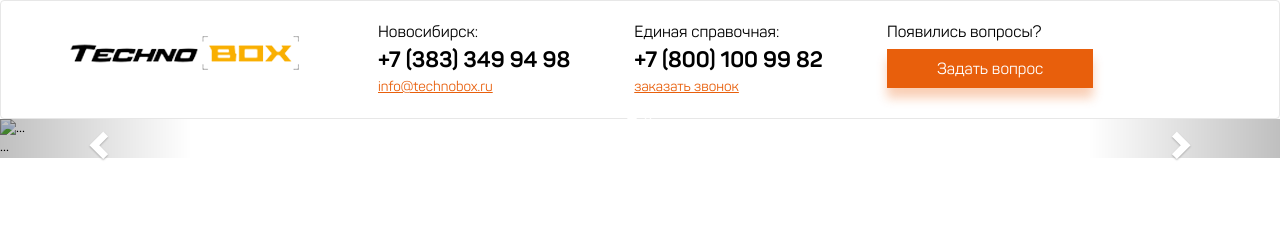
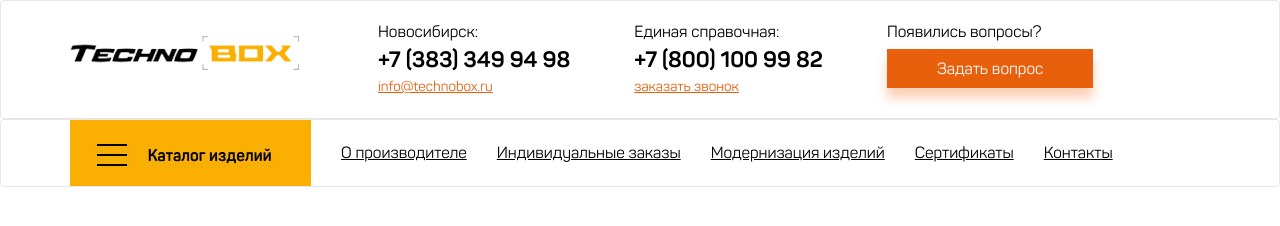
Before and after one commit to romaaverkin/technobox, a plain HTML site: page index.html in a window 1280 px wide. Drawn offline with nearby package versions, Linux system fonts and the light colour scheme.

Commit message:
Второе верхнее меню

```diff
--- a/scss/mysass.scss
+++ b/css/mysass.scss
@@ -38,7 +38,7 @@ h3{
     }
 }
 /*==========================header============================*/
-
+/*==============menu-top================*/
 .menu-top{
     .navbar{
         background: #fff;
@@ -89,3 +89,31 @@ h3{
         }
     }
 }
+/*==============.main-menu================*/
+.main-menu{
+    .navbar{
+        background: #fff;
+        margin-bottom: 0;
+    }
+    .navbar-default{
+        .container{
+            .navbar-header{
+                .navbar-brand{
+                    padding-top: 0;
+                    padding-bottom: 0;
+                }
+            }
+            .navbar-nav{
+                li{
+                    a{
+                        color: #000;
+                        padding-top: 23px;
+                        padding-bottom: 23px;
+                        text-decoration: underline;
+                    }
+                }
+            }
+        }
+    }
+}
+/*====================carousel====================*/
--- a/index.html
+++ b/index.html
@@ -56,45 +56,33 @@
                     </div><!-- /.container -->
                 </nav>
             </div><!-- /.menu-top-->
+            <div class="main-menu">
+                <nav class="navbar navbar-default">
+                    <div class="container">
+                        <!-- Brand and toggle get grouped for better mobile display -->
+                        <div class="navbar-header">
+                            <button type="button" class="navbar-toggle collapsed" data-toggle="collapse" data-target="#main-menu" aria-expanded="false">
+                                <span class="sr-only">Toggle navigation</span>
+                                <span class="icon-bar"></span>
+                                <span class="icon-bar"></span>
+                                <span class="icon-bar"></span>
+                            </button>
+                            <a class="navbar-brand" href="#"><img src="img/catalog.jpg" alt="catalog"></a>
+                        </div>
+                        <!-- Collect the nav links, forms, and other content for toggling -->
+                        <div class="collapse navbar-collapse" id="main-menu">
+                            <ul class="nav navbar-nav">
+                                <li><a href="#">О производителе</a></li>
+                                <li><a href="#">Индивидуальные заказы</a></li>
+                                <li><a href="#">Модернизация изделий</a></li>
+                                <li><a href="#">Сертификаты</a></li>
+                                <li><a href="#">Контакты</a></li>
+                            </ul>
+                        </div><!-- /.navbar-collapse -->
+                    </div><!-- /.container-fluid -->
+                </nav>
+            </div><!-- /.main-menu-->
         </header>
-        <div class="menu-carousel">
-            <div id="carousel-example-generic" class="carousel slide" data-ride="carousel">
-                <!-- Indicators -->
-                <div class="carousel-indicators-wrap">
-                    <ol class="carousel-indicators">
-                        <li data-target="#carousel-example-generic" data-slide-to="0" class="active"></li>
-                        <li data-target="#carousel-example-generic" data-slide-to="1"></li>
-                    </ol>
-                </div><!--./carousel-indicators-wrap-->
-
-                <!-- Wrapper for slides -->
-                <div class="carousel-inner" role="listbox">
-                    <div class="item active">
-                        <img src="..." alt="...">
-                        <div class="carousel-caption">
-                            ...
-                        </div>
-                    </div>
-                    <div class="item">
-                        <img src="..." alt="...">
-                        <div class="carousel-caption">
-                            ...
-                        </div>
-                    </div>
-                    ...
-                </div>
-
-                <!-- Controls -->
-                <a class="left carousel-control" href="#carousel-example-generic" role="button" data-slide="prev">
-                    <span class="glyphicon glyphicon-chevron-left" aria-hidden="true"></span>
-                    <span class="sr-only">Previous</span>
-                </a>
-                <a class="right carousel-control" href="#carousel-example-generic" role="button" data-slide="next">
-                    <span class="glyphicon glyphicon-chevron-right" aria-hidden="true"></span>
-                    <span class="sr-only">Next</span>
-                </a>
-            </div>
-        </div>
         <script src="https://ajax.googleapis.com/ajax/libs/jquery/1.11.3/jquery.min.js"></script>
         <script src="js/bootstrap.min.js"></script>
         <script src="js/scripts.js"></script>
```
Also changed, not shown: css/mysass.css, img/catalog.jpg (added), 1 other file.
